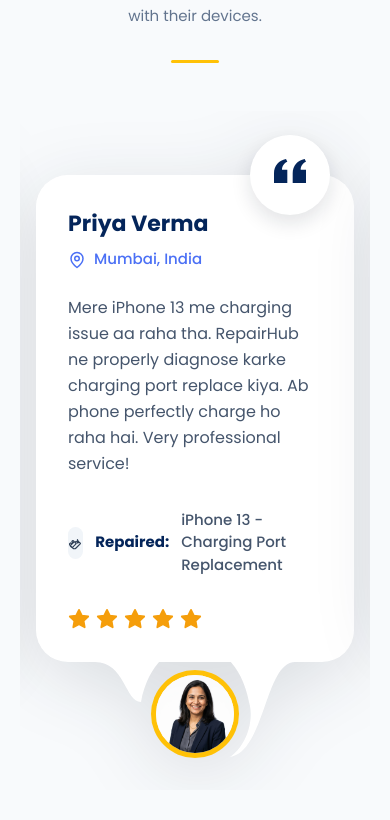
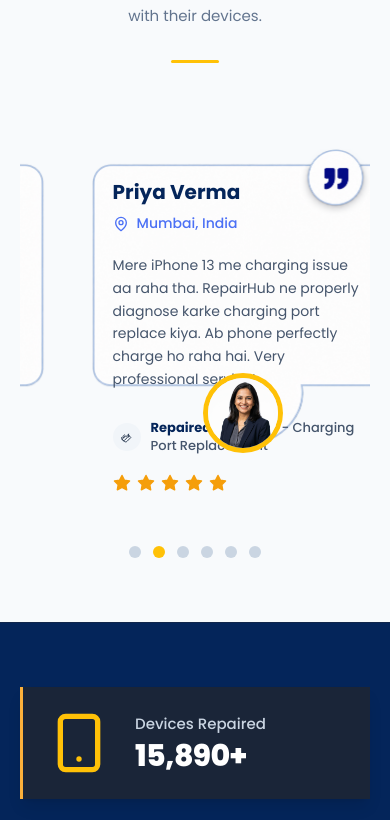
Before and after one commit to akash770198/RepairHub, a Next.js app: page / in a window 390 px wide. Shown: the part 4820-5640 px from the top of the page. Built offline with nearby package versions, Linux system fonts and the light colour scheme.

Commit message:
Some changes

```diff
--- a/app/components/Header.tsx
+++ b/app/components/Header.tsx
@@ -237,7 +237,7 @@
                 className="rh-fade-in type-cta group ml-4 hidden shrink-0 items-center gap-2.5 self-start bg-brand text-ink transition-colors duration-300 hover:bg-brand-light md:flex"
                 style={{
                   borderBottom: "9px solid #e1aa07",
-                  padding: "12px 44px",
+                  padding: "12px 28px 12px 28px",
                   borderRadius: "26px 0",
                   overflow: "hidden",
                   animationDelay: "300ms",
--- a/app/components/Testimonials.tsx
+++ b/app/components/Testimonials.tsx
@@ -10,37 +10,17 @@
   const testimonialsData = data || site.testimonials;
   const scrollRef = useRef<HTMLDivElement>(null);
   const [activeIndex, setActiveIndex] = useState(0);
+  const cardImage = testimonialsData.cardImage;
 
   const handleScroll = () => {
     if (scrollRef.current && scrollRef.current.firstElementChild) {
       const { scrollLeft } = scrollRef.current;
       const cardWidth = (scrollRef.current.firstElementChild as HTMLElement).offsetWidth;
-      // Index is scrollLeft divided by wrapper width
       const index = Math.round(scrollLeft / cardWidth);
       setActiveIndex(Math.min(index, testimonialsData.testimonials.length - 1));
     }
   };
 
-  const scroll = (direction: 'left' | 'right') => {
-    if (scrollRef.current && scrollRef.current.firstElementChild) {
-      const cardWidth = (scrollRef.current.firstElementChild as HTMLElement).offsetWidth;
-      const { scrollLeft } = scrollRef.current;
-      const newScrollLeft = direction === 'left' ? scrollLeft - cardWidth : scrollLeft + cardWidth;
-
-      scrollRef.current.scrollTo({
-        left: newScrollLeft,
-        behavior: 'smooth'
-      });
-
-      // Update index
-      setActiveIndex((current) => {
-        const next = direction === 'left' ? current - 1 : current + 1;
-        return Math.max(0, Math.min(next, testimonialsData.testimonials.length - 1));
-      });
-    }
-  };
-
-  // Auto-sliding animation
   useEffect(() => {
     const timer = setInterval(() => {
       setActiveIndex((current) => {
@@ -50,16 +30,15 @@
 
         if (scrollRef.current && scrollRef.current.firstElementChild) {
           const cardWidth = (scrollRef.current.firstElementChild as HTMLElement).offsetWidth;
-          const scrollAmount = cardWidth * next;
           scrollRef.current.scrollTo({
-            left: scrollAmount,
-            behavior: 'smooth'
+            left: cardWidth * next,
+            behavior: "smooth",
           });
         }
 
         return next;
       });
-    }, 4000); // Slides every 4 seconds
+    }, 4000);
 
     return () => clearInterval(timer);
   }, [testimonialsData.testimonials.length]);
@@ -67,8 +46,6 @@
   return (
     <section className={`relative w-full bg-slate-50 py-16 overflow-hidden ${className || ""}`}>
       <div className="page-gutter relative z-10 flex flex-col items-center">
-
-        {/* Header */}
         <Reveal animation="rh-fade-up" className="flex flex-col items-center text-center">
           <div className="flex items-center gap-3">
             <span className="h-[2px] w-8 rounded-full bg-brand" />
@@ -88,72 +65,73 @@
           <div className="mt-8 h-[3px] w-12 rounded-full bg-brand" />
         </Reveal>
 
-        {/* Testimonials Slider */}
-        <div className="w-full mt-12 relative">
+        <div className="relative mt-12 w-full">
           <div
             ref={scrollRef}
             onScroll={handleScroll}
-            className="flex w-full overflow-x-auto snap-x snap-mandatory scroll-smooth [-ms-overflow-style:none] [scrollbar-width:none] [&::-webkit-scrollbar]:hidden pb-4 pt-8"
+            className="flex w-full snap-x snap-mandatory overflow-x-auto scroll-smooth pt-8 pb-8 [-ms-overflow-style:none] [scrollbar-width:none] [&::-webkit-scrollbar]:hidden"
           >
-            {testimonialsData.testimonials.map((testimonial, index) => (
+            {testimonialsData.testimonials.map((testimonial) => (
               <div
                 key={testimonial.id}
-                className="relative flex-shrink-0 w-full md:w-[50%] snap-center sm:snap-start px-4 md:px-6"
+                className="relative w-full flex-shrink-0 snap-center px-4 sm:snap-start md:w-[50%] md:px-6"
               >
-                {/* Speech Bubble Container with Continuous Drop Shadow */}
-                <div className="relative drop-shadow-[0_15px_35px_rgba(15,23,42,0.12)] mb-28 mt-8">
+                <div className="relative mx-auto w-full max-w-[540px] pb-12">
+                  {/* Card_Temp.png speech-bubble frame */}
+                  <div className="relative w-full aspect-[1277/1232]">
+                    <Image
+                      src={cardImage.src}
+                      alt={cardImage.alt}
+                      fill
+                      className="pointer-events-none select-none object-contain"
+                      sizes="(max-width: 768px) 100vw, 50vw"
+                    />
 
-                  {/* Quote Badge */}
-                  <div className="absolute -top-10 right-6 lg:right-10 z-30 flex h-20 w-20 items-center justify-center rounded-full bg-white shadow-[0_8px_20px_rgba(15,23,42,0.12)]">
-                    <DynamicIcon name="quote" className="h-8 w-8 text-navy" />
-                  </div>
+                    {/* Text content */}
+                    <div className="absolute left-[9%] right-[13%] top-[12%] bottom-[28%] flex flex-col sm:left-[10%] sm:right-[14%] sm:top-[13%] sm:bottom-[30%]">
+                      <h3 className="text-[20px] font-bold leading-tight text-navy sm:text-[22px]">
+                        {testimonial.name}
+                      </h3>
 
-                  {/* Main Card Body (No border) */}
-                  <div className="relative z-20 rounded-[32px] bg-white p-8 sm:p-10">
-                    <h3 className="text-[22px] font-bold text-navy">{testimonial.name}</h3>
-                    <div className="mt-2 flex items-center gap-2 text-[15px] font-medium text-[#4B70F5]">
-                      <DynamicIcon name="map-pin" className="h-[18px] w-[18px]" />
+                      <div className="mt-2 flex items-center gap-2 text-[14px] font-medium text-[#4B70F5] sm:text-[15px]">
+                        <DynamicIcon name="map-pin" className="h-4 w-4 shrink-0 sm:h-[18px] sm:w-[18px]" />
                         <span>{testimonial.location}</span>
                       </div>
 
-                    <p className="mt-6 text-[16px] leading-relaxed text-slate-600">
+                      <p className="mt-5 text-[14px] leading-relaxed text-slate-600 sm:mt-6 sm:text-[16px]">
                         {testimonial.text}
                       </p>
 
-                    <div className="mt-8 flex items-center gap-3">
-                      <div className="flex h-8 w-8 items-center justify-center rounded-full bg-slate-100">
-                        <DynamicIcon name="tools" className="h-[14px] w-[14px] text-slate-700" />
+                      <div className="mt-7 flex items-center gap-2.5 sm:mt-8 sm:gap-3">
+                        <div className="flex h-7 w-7 shrink-0 items-center justify-center rounded-full bg-slate-100 sm:h-8 sm:w-8">
+                          <DynamicIcon name="tools" className="h-3 w-3 text-slate-700 sm:h-[14px] sm:w-[14px]" />
                         </div>
-                      <span className="text-[15px] font-bold text-navy">{testimonialsData.repairedLabel ?? "Repaired:"}</span>
-                      <span className="text-[15px] font-medium text-slate-600">{testimonial.repaired}</span>
+                        <p className="text-[13px] leading-snug sm:text-[15px]">
+                          <span className="font-bold text-navy">
+                            {testimonialsData.repairedLabel ?? "Repaired:"}
+                          </span>{" "}
+                          <span className="font-medium text-slate-600">{testimonial.repaired}</span>
+                        </p>
                       </div>
 
-                    <div className="mt-8 flex items-center gap-1.5">
+                      <div className="mt-5 flex items-center gap-1.5 sm:mt-6">
                         {Array.from({ length: 5 }).map((_, i) => (
                           <DynamicIcon
                             key={i}
                             name="star"
-                          className={`h-[22px] w-[22px] ${i < testimonial.rating ? "text-[#f59e0b]" : "text-slate-200"}`}
+                            className={`h-[18px] w-[18px] sm:h-[22px] sm:w-[22px] ${
+                              i < testimonial.rating ? "text-[#f59e0b]" : "text-slate-200"
+                            }`}
                           />
                         ))}
                       </div>
                     </div>
 
-                  {/* SVG Shape: Arch and Tail - Fused to card bottom */}
-                  <svg
-                    className="absolute -bottom-[100px] left-1/2 w-[200px] h-[140px] -translate-x-1/2 fill-white z-10"
-                    viewBox="0 0 200 140"
+                    {/* Avatar — slightly below the card body */}
+                    <div
+                      className="absolute left-1/2 z-20 h-[80px] w-[80px] -translate-x-1/2 -translate-y-1/2 rounded-full bg-brand p-[5px] sm:h-[88px] sm:w-[88px]"
+                      style={{ top: "88%" }}
                     >
-                    <path d="M 0 40
-                             C 30 40, 30 80, 46 80
-                             C 60 4, 140 4, 154 80
-                             C 160 100, 150 125, 135 135
-                             C 170 130, 170 40, 200 40
-                             L 200 0 L 0 0 Z" />
-                  </svg>
-
-                  {/* Avatar Wrapper (Completely Separate, sitting perfectly in the arch gap) */}
-                  <div className="absolute -bottom-[96px] left-1/2 z-20 h-[88px] w-[88px] -translate-x-1/2 rounded-full bg-brand p-[5px]">
                       <div className="relative h-full w-full overflow-hidden rounded-full bg-slate-100">
                         <Image
                           src={testimonial.avatar}
@@ -166,12 +144,12 @@
                     </div>
                   </div>
                 </div>
+              </div>
             ))}
           </div>
         </div>
 
-        {/* Navigation Dots */}
-        <div className="mt-8 flex items-center justify-center gap-3">
+        <div className="mt-4 flex items-center justify-center gap-3">
           {testimonialsData.testimonials.map((_, i) => (
             <button
               key={i}
@@ -179,10 +157,12 @@
                 setActiveIndex(i);
                 if (scrollRef.current && scrollRef.current.firstElementChild) {
                   const cardWidth = (scrollRef.current.firstElementChild as HTMLElement).offsetWidth;
-                   scrollRef.current.scrollTo({ left: i * cardWidth, behavior: 'smooth' });
+                  scrollRef.current.scrollTo({ left: i * cardWidth, behavior: "smooth" });
                 }
               }}
-               className={`h-3 w-3 rounded-full transition-all duration-300 ${i === activeIndex ? "bg-brand" : "bg-slate-300 hover:bg-slate-400"}`}
+              className={`h-3 w-3 rounded-full transition-all duration-300 ${
+                i === activeIndex ? "bg-brand" : "bg-slate-300 hover:bg-slate-400"
+              }`}
               aria-label={`Go to slide ${i + 1}`}
             />
           ))}
```
Also changed, not shown: data/site.json, public/Testimonials/Card.png (added), public/Testimonials/Card_Temp.png (added). Lines whose indentation alone changed are shown as unchanged.
